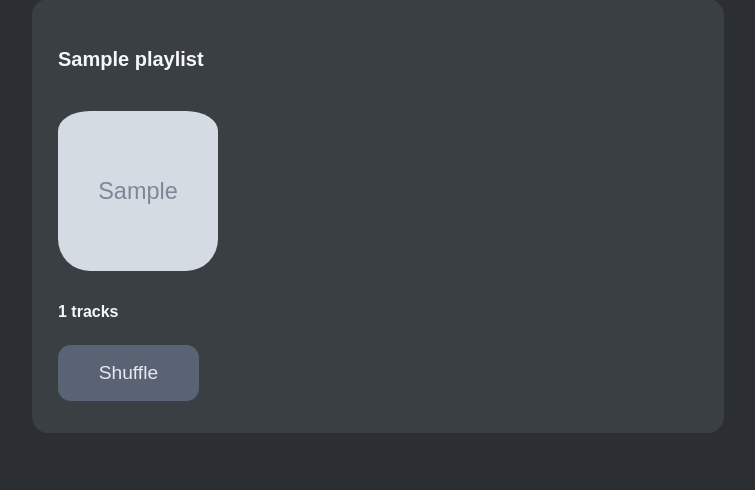
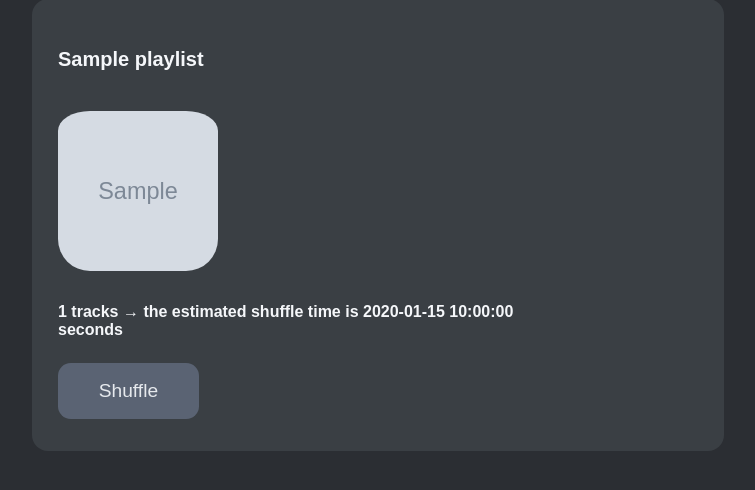
Before and after one commit to G-Chist/spotify_shuffler, a Flask app: template templates/playlists.html in a window 1280 px wide. Shown: the part 85-575 px from the top of the page, without its empty margins (282-1037 px from the left). Run offline with Flask 3, Linux system fonts and the light colour scheme; the template is opened without the code that fills it: most values are stand-ins (such as "Sample title", 1, 10 or a date in 2020); grey boxes marked "Sample" are stand-in pictures.

Commit message:
Added estimated shuffle time

```diff
--- a/app.py
+++ b/app.py
@@ -91,7 +91,8 @@ def playlists():
             'id': playlist["id"],  # Include the playlist ID
             'name': playlist["name"],  # Include the playlist name
             'image': playlist["images"][0]["url"] if playlist["images"] else None,  # Include the first image or None
-            'length': playlist["tracks"]["total"]  # Include the length of the playlist
+            'length': playlist["tracks"]["total"],  # Include the length of the playlist
+            'estimated_shuffle_time': int(int(playlist["tracks"]["total"]) * 0.2)  # Include estimated shuffle time
         }
         for playlist in playlists_data if playlist["owner"]["id"] == user_id  # Filter by user-owned playlists
     ]
--- a/templates/playlists.html
+++ b/templates/playlists.html
@@ -20,7 +20,7 @@
                         {% else %}  <!-- If no image is available -->
                             <p>No image available</p>  <!-- Display a message indicating the absence of an image -->
                         {% endif %}  <!-- End of the image check -->
-                        <h3>{{ playlist.length }} tracks</h3> <!-- Display track count -->
+                        <h3>{{ playlist.length }} tracks   <b>&rarr;</b>   the estimated shuffle time is {{ playlist.estimated_shuffle_time }} seconds</h3> <!-- Display track count and estimated shuffle time -->
 
                         <form action="{{ url_for('shuffle_playlist', playlist_id=playlist.id) }}" method="GET">  <!-- Form to handle the shuffle action for the playlist -->
                             <button type="submit" class="shuffle_button">Shuffle</button>  <!-- Button to submit the form and trigger the shuffle action -->
```
